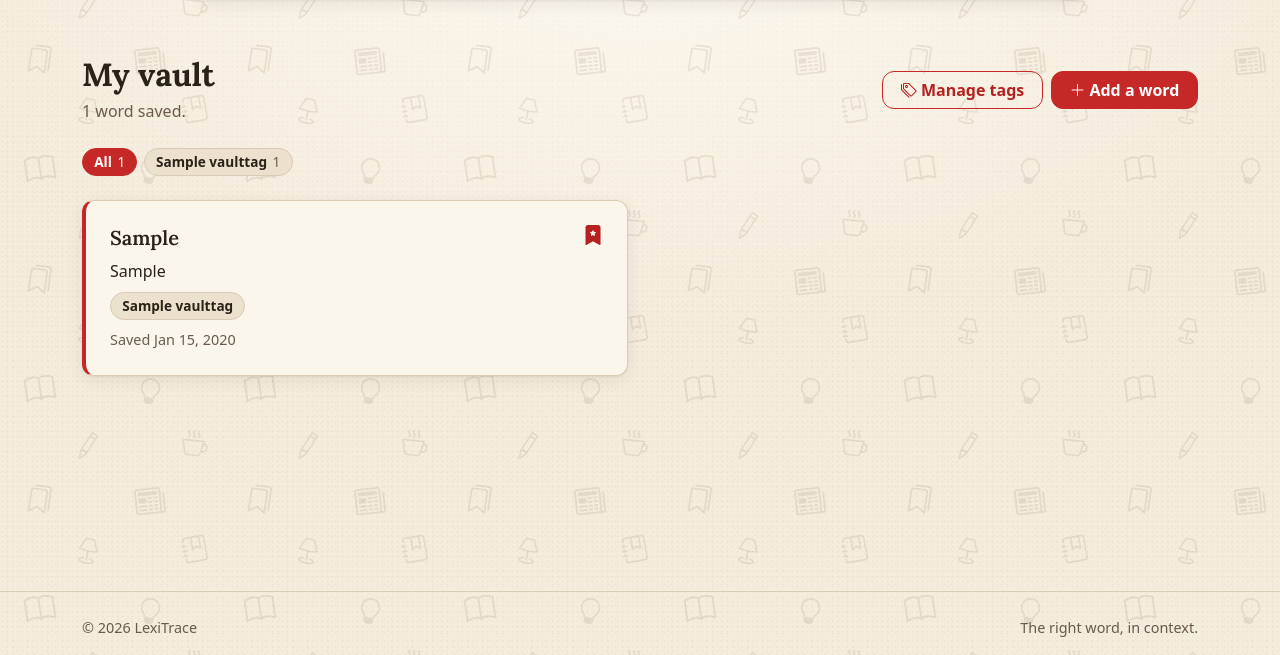
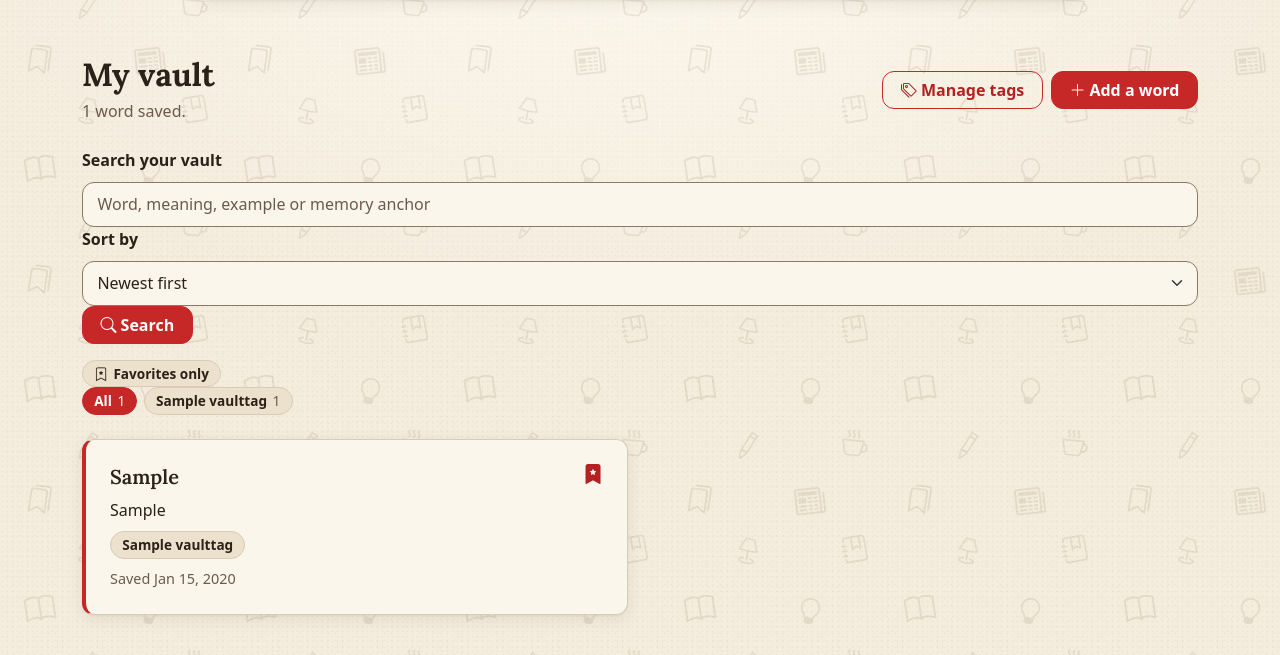
Before and after one commit to Smaons-hub/LexiTrace-Belino-MarcelSimon-G2, a Django app: page /vault/ in a window 1280 px wide. Shown: the part 81-736 px from the top of the page. Run offline with Django 5.2, Linux system fonts and the light colour scheme; a user stored in the database is signed in; tables that the repository leaves empty hold one stand-in row (values such as "Sample post"); grey boxes marked "Sample" are stand-in pictures.

Commit message:
feat(vault): add search, favorites filter and sorting to the vault list

```diff
--- a/templates/vault/entry_list.html
+++ b/templates/vault/entry_list.html
@@ -21,15 +21,45 @@
     {% endif %}
   </div>
 
+  {% if total %}
+    <form method="get" action="{% url 'vault:list' %}" class="vault-toolbar mb-3" id="vault-search" role="search">
+      {% if active_tag %}<input type="hidden" name="tag" value="{{ active_tag.pk }}">{% endif %}
+      {% if favorites_only %}<input type="hidden" name="fav" value="1">{% endif %}
+      <div class="vault-toolbar-search">
+        <label class="form-label" for="vault-q">Search your vault</label>
+        <input type="search" class="form-control" id="vault-q" name="q" value="{{ query }}" maxlength="100" autocomplete="off" placeholder="Word, meaning, example or memory anchor">
+      </div>
+      <div class="vault-toolbar-sort">
+        <label class="form-label" for="vault-sort">Sort by</label>
+        <select class="form-select" id="vault-sort" name="sort">
+          {% for value, label in sort_choices %}
+            <option value="{{ value }}"{% if value == sort %} selected{% endif %}>{{ label }}</option>
+          {% endfor %}
+        </select>
+      </div>
+      <button type="submit" class="btn btn-primary"><i class="bi bi-search me-1" aria-hidden="true"></i>Search</button>
+    </form>
+
+    <div class="vault-filters mb-4" id="vault-filters">
+      <a class="tag-chip" id="vault-fav-toggle" href="{{ favorites_url }}"{% if favorites_only %} aria-current="true"{% endif %}><i class="bi {% if favorites_only %}bi-bookmark-star-fill{% else %}bi-bookmark-star{% endif %}" aria-hidden="true"></i>Favorites only</a>
       {% if filter_tags %}
-    <nav class="mb-4" aria-label="Filter by tag" id="vault-tag-filter">
+        <nav aria-label="Filter by tag" id="vault-tag-filter">
           <ul class="tag-list">
-        <li><a class="tag-chip" href="{% url 'vault:list' %}"{% if not active_tag %} aria-current="true"{% endif %}>All <span class="tag-chip-count">{{ total }}<span class="visually-hidden"> word{{ total|pluralize }}</span></span></a></li>
+            <li><a class="tag-chip" href="{{ all_tags_url }}"{% if not active_tag %} aria-current="true"{% endif %}>All <span class="tag-chip-count">{{ total }}<span class="visually-hidden"> word{{ total|pluralize }}</span></span></a></li>
             {% for tag in filter_tags %}
-          <li><a class="tag-chip" href="{% url 'vault:list' %}?tag={{ tag.pk }}"{% if tag == active_tag %} aria-current="true"{% endif %}>{{ tag.name }} <span class="tag-chip-count">{{ tag.entry_count }}<span class="visually-hidden"> word{{ tag.entry_count|pluralize }}</span></span></a></li>
+              <li><a class="tag-chip" href="{{ tag.filter_url }}"{% if tag == active_tag %} aria-current="true"{% endif %}>{{ tag.name }} <span class="tag-chip-count">{{ tag.entry_count }}<span class="visually-hidden"> word{{ tag.entry_count|pluralize }}</span></span></a></li>
             {% endfor %}
           </ul>
         </nav>
+      {% endif %}
+      {% if filters_active %}
+        <a class="vault-clear-link" id="vault-clear-filters" href="{% url 'vault:list' %}"><i class="bi bi-x-lg me-1" aria-hidden="true"></i>Clear</a>
+      {% endif %}
+    </div>
+
+    {% if filters_active %}
+      <p class="vault-meta mb-3" id="vault-result-count" role="status">{{ result_total }} word{{ result_total|pluralize }} found{% if query %} for &ldquo;{{ query }}&rdquo;{% endif %}.</p>
+    {% endif %}
   {% endif %}
 
   {% if page.object_list %}
@@ -45,7 +75,7 @@
       <nav aria-label="Vault pages">
         <ul class="pagination justify-content-center flex-wrap mb-0">
           {% if page.has_previous %}
-            <li class="page-item"><a class="page-link" href="?page={{ page.previous_page_number }}{% if active_tag %}&amp;tag={{ active_tag.pk }}{% endif %}">Previous</a></li>
+            <li class="page-item"><a class="page-link" href="?page={{ page.previous_page_number }}{{ page_query }}">Previous</a></li>
           {% else %}
             <li class="page-item disabled"><span class="page-link">Previous</span></li>
           {% endif %}
@@ -53,18 +83,27 @@
             {% if number == page.number %}
               <li class="page-item active" aria-current="page"><span class="page-link">{{ number }}</span></li>
             {% else %}
-              <li class="page-item"><a class="page-link" href="?page={{ number }}{% if active_tag %}&amp;tag={{ active_tag.pk }}{% endif %}" aria-label="Page {{ number }}">{{ number }}</a></li>
+              <li class="page-item"><a class="page-link" href="?page={{ number }}{{ page_query }}" aria-label="Page {{ number }}">{{ number }}</a></li>
             {% endif %}
           {% endfor %}
           {% if page.has_next %}
-            <li class="page-item"><a class="page-link" href="?page={{ page.next_page_number }}{% if active_tag %}&amp;tag={{ active_tag.pk }}{% endif %}">Next</a></li>
+            <li class="page-item"><a class="page-link" href="?page={{ page.next_page_number }}{{ page_query }}">Next</a></li>
           {% else %}
             <li class="page-item disabled"><span class="page-link">Next</span></li>
           {% endif %}
         </ul>
       </nav>
     {% endif %}
-  {% elif active_tag %}
+  {% elif total and query or total and favorites_only %}
+    <div class="card" id="vault-no-results">
+      <div class="card-body p-5 text-center">
+        <span class="empty-state-icon mb-3" aria-hidden="true"><i class="bi bi-search"></i></span>
+        <h2 class="h4 fw-bold">No words match your search</h2>
+        <p class="text-body-secondary mx-auto vault-empty-text">Try a different word or fewer filters. Nothing is lost: clear the filters to see your whole vault.</p>
+        <a class="btn btn-primary" href="{% url 'vault:list' %}">Clear filters</a>
+      </div>
+    </div>
+  {% elif total and active_tag %}
     <div class="card" id="vault-filter-empty">
       <div class="card-body p-5 text-center">
         <span class="empty-state-icon mb-3" aria-hidden="true"><i class="bi bi-tags"></i></span>
--- a/vault/views.py
+++ b/vault/views.py
@@ -3,7 +3,10 @@ from django.contrib.auth.decorators import login_required
 from django.core.paginator import Paginator
 from django.db import IntegrityError, transaction
 from django.db.models import Count, Q
+from django.db.models.functions import Lower
 from django.shortcuts import get_object_or_404, redirect, render
+from django.urls import reverse
+from django.utils.http import url_has_allowed_host_and_scheme, urlencode
 from django.views.decorators.http import require_POST
 
 from accounts.decorators import role_required
@@ -17,6 +20,18 @@ from .models import VaultEntry, VaultTag
 ENTRIES_PER_PAGE = 10
 ADMIN_ENTRIES_PER_PAGE = 10
 ADMIN_SEARCH_MAX_LENGTH = 100
+VAULT_SEARCH_MAX_LENGTH = 100
+DEFAULT_SORT = 'newest'
+SORT_ORDERS = {
+    'newest': ('-created_at', '-pk'),
+    'oldest': ('created_at', 'pk'),
+    'az': (Lower('word'), 'pk'),
+}
+SORT_CHOICES = (
+    ('newest', 'Newest first'),
+    ('oldest', 'Oldest first'),
+    ('az', 'Word A to Z'),
+)
 UNIQUE_WORD_CONSTRAINT = 'vault_entry_unique_word_per_user'
 
 
@@ -31,6 +46,20 @@ def save_entry(form):
         return None
 
 
+def list_url(query='', favorites_only=False, tag=None, sort=DEFAULT_SORT):
+    params = {}
+    if query:
+        params['q'] = query
+    if favorites_only:
+        params['fav'] = '1'
+    if tag is not None:
+        params['tag'] = tag.pk
+    if sort != DEFAULT_SORT:
+        params['sort'] = sort
+    base = reverse('vault:list')
+    return f'{base}?{urlencode(params)}' if params else base
+
+
 @login_required
 @role_required(User.Role.LEARNER)
 def entry_list(request):
@@ -39,18 +68,45 @@ def entry_list(request):
     active_tag = None
     if requested_tag.isascii() and requested_tag.isdigit():
         active_tag = next((tag for tag in user_tags if tag.pk == int(requested_tag)), None)
+    query = request.GET.get('q', '').strip()[:VAULT_SEARCH_MAX_LENGTH].strip()
+    favorites_only = request.GET.get('fav') == '1'
+    sort = request.GET.get('sort')
+    if sort not in SORT_ORDERS:
+        sort = DEFAULT_SORT
     entries = request.user.vault_entries.prefetch_related('tags')
     total = entries.count()
     if active_tag is not None:
         entries = entries.filter(tags=active_tag)
-    paginator = Paginator(entries, ENTRIES_PER_PAGE)
+    if query:
+        entries = entries.filter(
+            Q(word__icontains=query)
+            | Q(meaning__icontains=query)
+            | Q(example__icontains=query)
+            | Q(memory_anchor__icontains=query)
+        )
+    if favorites_only:
+        entries = entries.filter(is_favorite=True)
+    paginator = Paginator(entries.order_by(*SORT_ORDERS[sort]), ENTRIES_PER_PAGE)
     page = paginator.get_page(request.GET.get('page'))
+    filter_tags = [tag for tag in user_tags if tag.entry_count or tag == active_tag]
+    for tag in filter_tags:
+        tag.filter_url = list_url(query, favorites_only, tag, sort)
+    page_query = list_url(query, favorites_only, active_tag, sort).partition('?')[2]
     context = {
         'page': page,
         'total': total,
+        'result_total': paginator.count,
         'active_tag': active_tag,
-        'filter_tags': [tag for tag in user_tags if tag.entry_count or tag == active_tag],
+        'filter_tags': filter_tags,
         'has_tags': bool(user_tags),
+        'query': query,
+        'favorites_only': favorites_only,
+        'sort': sort,
+        'sort_choices': SORT_CHOICES,
+        'filters_active': bool(query or favorites_only or active_tag),
+        'all_tags_url': list_url(query, favorites_only, None, sort),
+        'favorites_url': list_url(query, not favorites_only, active_tag, sort),
+        'page_query': f'&{page_query}' if page_query else '',
     }
     return render(request, 'vault/entry_list.html', context)
 
@@ -122,7 +178,10 @@ def entry_toggle_favorite(request, pk):
         messages.success(request, f'"{entry.word}" was added to your favorites.')
     else:
         messages.success(request, f'"{entry.word}" was removed from your favorites.')
-    return redirect('vault:detail', pk=entry.pk)
+    next_url = request.POST.get('next', '')
+    if next_url.startswith('/') and url_has_allowed_host_and_scheme(next_url, allowed_hosts=None):
+        return redirect(next_url)
+    return redirect('vault:list')
 
 
 @login_required
```
Lines whose indentation alone changed are shown as unchanged.
